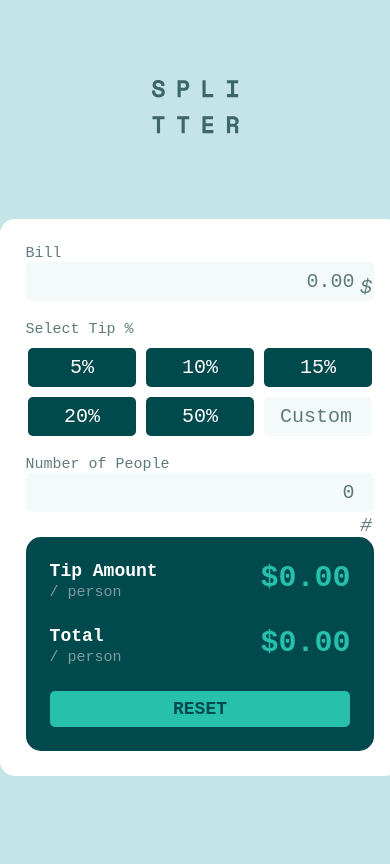
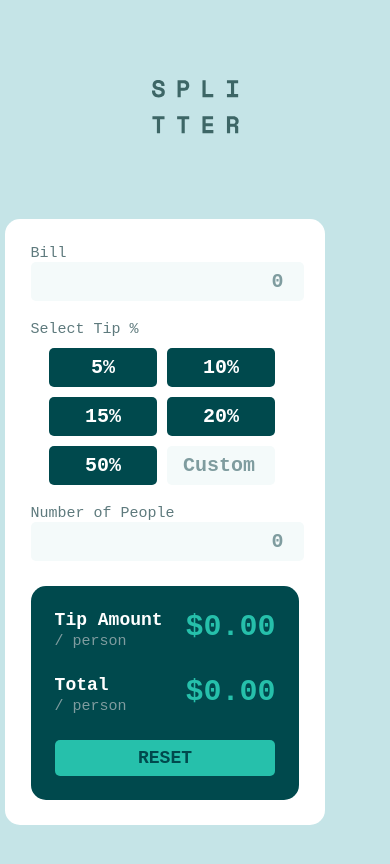
Before and after one commit to ShivaniAsokumar/tip-calculator, a React (Create React App) app: page / in a window 390 px wide. Shown: the top 864 px of the page. Built offline with nearby package versions, Linux system fonts and the light colour scheme.

Commit message:
Made tip percent options responsive for mobile devices. Made styling changes for inputs and buttons.

```diff
--- a/src/components/TipInfo.js
+++ b/src/components/TipInfo.js
@@ -21,14 +21,7 @@ const TipInfo = () => {
 					Bill
 				</label>
 
-				<input
-					type="text"
-					id="bill-amount"
-					placeholder="0.00"
-					className="tip-info-item"
-					onChange={updateBill}
-				/>
-				<i id="dollar-sign">$</i>
+				<input type="text" id="bill-amount" placeholder="0" className="tip-info-item" onChange={updateBill} />
 
 				{/* Tip Percent Options */}
 				<p className="tip-info-item">Select Tip %</p>
@@ -40,7 +33,6 @@ const TipInfo = () => {
 					Number of People
 				</label>
 				<input type="text" id="people" placeholder="0" className="tip-info-item" onChange={updatePeople} />
-				<i id="number-of-people">#</i>
 			</form>
 		</div>
 	);
--- a/src/components/TipPercentOptions.js
+++ b/src/components/TipPercentOptions.js
@@ -10,6 +10,7 @@ const TipPercentOptions = ({ setTipPercent }) => {
 	const updateCustomTipPercent = (e) => {
 		setTipPercent(e.target.value);
 	};
+
 	return (
 		<div className="tip-percent-container">
 			<input
--- a/src/style/App.scss
+++ b/src/style/App.scss
@@ -37,6 +37,21 @@ body {
 	}
 }
 
+@media all and (max-width: 420px) {
+	.main-container {
+		width: 20rem;
+		margin-left: 5px;
+		margin-right: 5px;
+	}
+
+	#fifteen {
+		margin-right: 10px;
+	}
+
+	#custom {
+		margin-right: 10px;
+	}
+}
 .tip-info-container {
 	background-color: white;
 	// display: inline-block;
@@ -48,7 +63,7 @@ body {
 }
 
 ::placeholder {
-	color: $darker-grayish-cyan;
+	color: $dark-grayish-cyan;
 }
 
 // This is the actual form for calculating the tip
@@ -63,21 +78,16 @@ body {
 	position: relative;
 }
 
-#dollar-sign {
-	position: absolute;
-	font-size: 20px;
-	top: 276px;
-	left: 360px;
+:focus {
+	outline: none;
 }
 
-#number-of-people {
-	position: absolute;
-	font-size: 20px;
-	top: 514px;
-	left: 360px;
+#bill-amount:focus,
+#people:focus,
+#custom:focus {
+	border: solid $strong-cyan;
 }
 
-// This is the input field that takes in the total bill amount, custom, people.
 #bill-amount,
 #people,
 #custom {
@@ -88,6 +98,7 @@ body {
 	border-radius: 5px;
 	text-align: end;
 	padding: 8px 20px 8px 0;
+	font-weight: 700;
 }
 
 .tip-amount-display-container {
@@ -118,6 +129,11 @@ body {
 	font-size: 20px;
 	width: 108px;
 	margin-top: 10px;
+	font-weight: 600;
+}
+.tip-percent-item:hover {
+	background-color: #a6e3dc;
+	color: $very-dark-cyan;
 }
 
 #five,
@@ -143,6 +159,10 @@ body {
 		left: 2.9rem;
 		width: 75%;
 	}
+}
+
+#reset-button:hover {
+	background-color: #a6e3dc;
 }
 
 .tip-amount,
```
